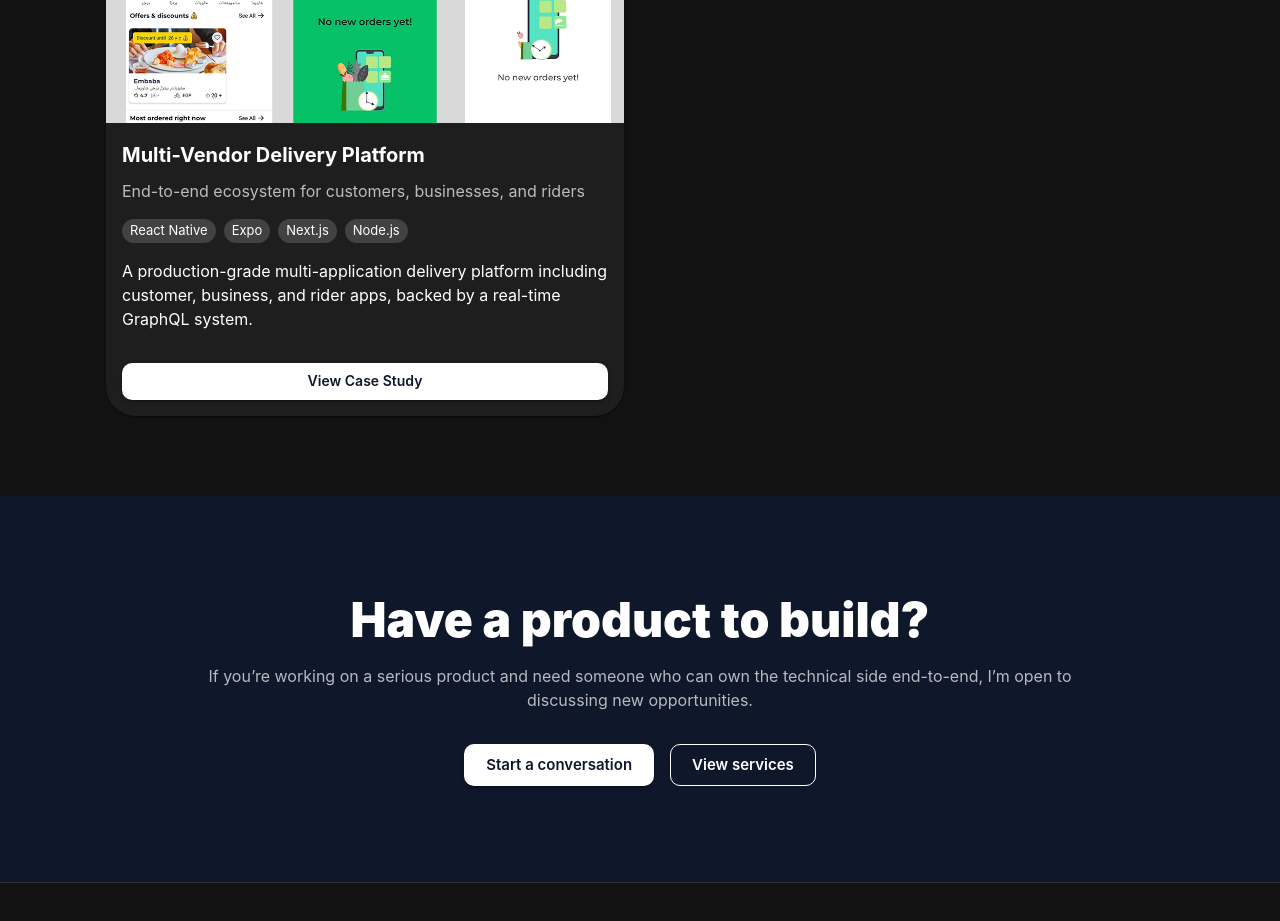
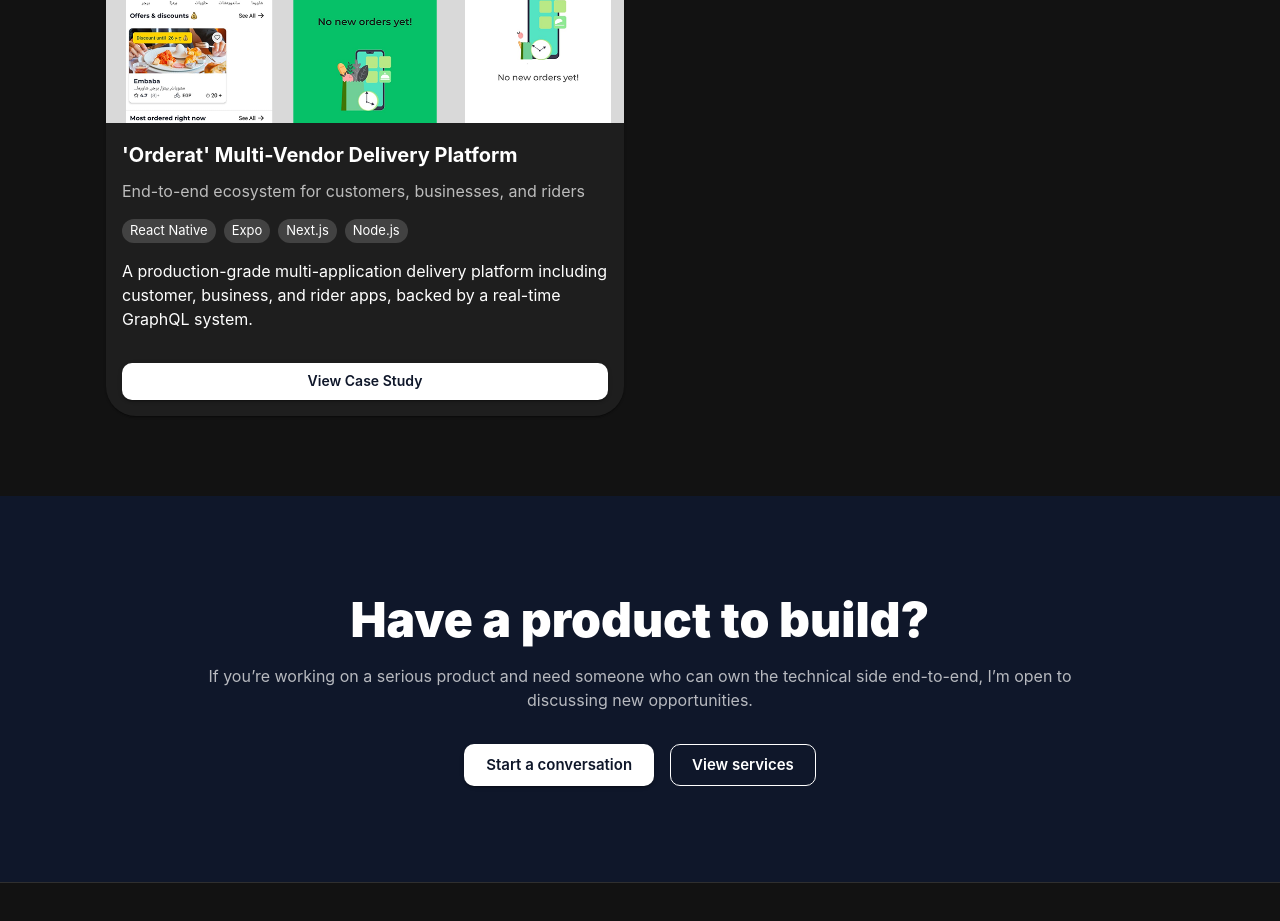
Before and after one commit to AhmedElselly/ahmedelselly.github.io, a Next.js app: page / in a window 1280 px wide. Shown: the part 2980-3901 px from the top of the page. Built offline with nearby package versions, Linux system fonts and the light colour scheme; what @mui/material-nextjs would draw is missing.

Commit message:
adjusted the title of project/[slug]./page

```diff
--- a/src/data/projects/index.ts
+++ b/src/data/projects/index.ts
@@ -32,7 +32,7 @@ export type AndroidLinksProps = {
 export const projects: Project[] = [
   {
     slug: "multi-vendor-delivery-platform",
-    title: "Multi-Vendor Delivery Platform",
+    title: "'Orderat' Multi-Vendor Delivery Platform",
     subtitle: "End-to-end ecosystem for customers, businesses, and riders",
     description:
       "A production-grade multi-application delivery platform including customer, business, and rider apps, backed by a real-time GraphQL system.",
```
